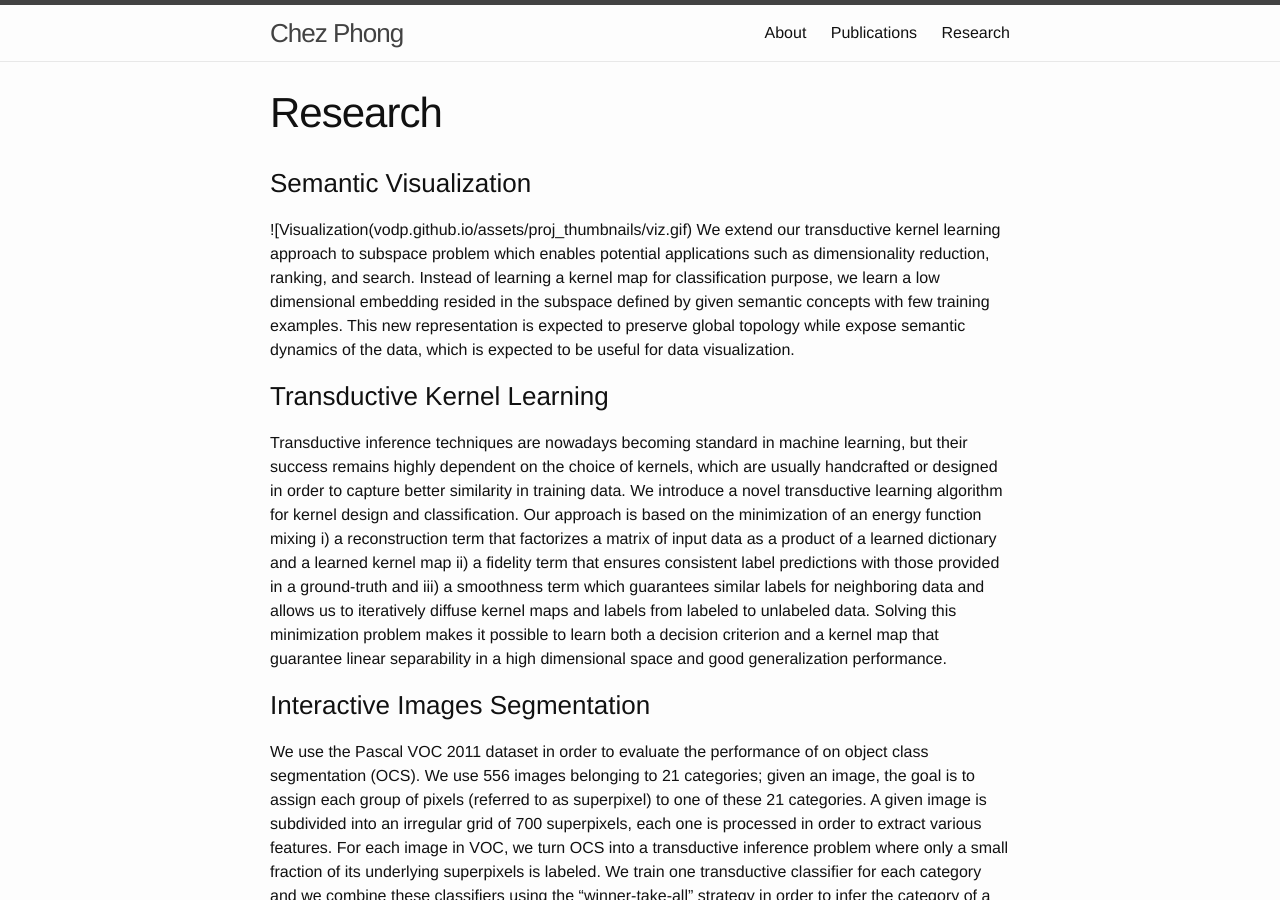
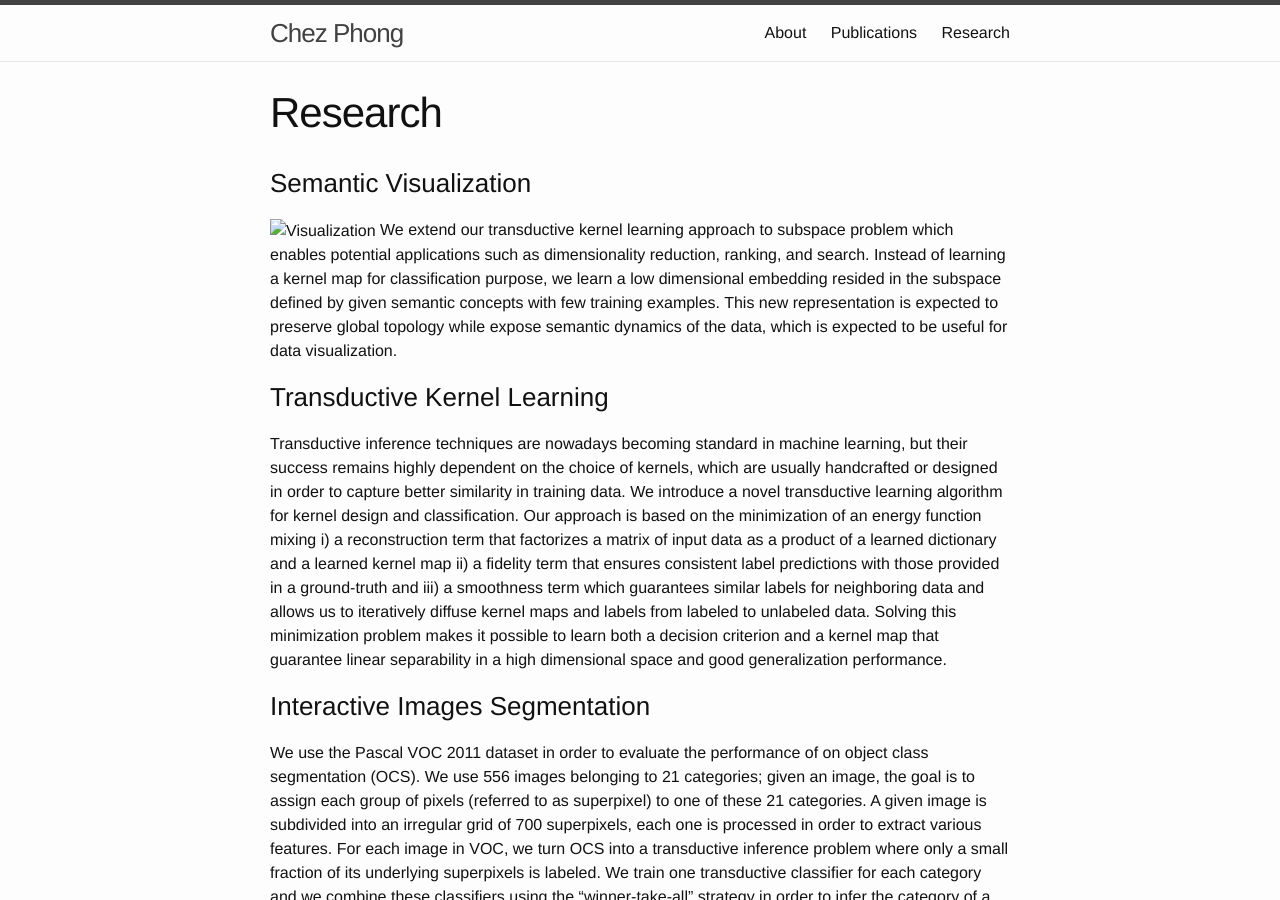
Before and after one commit to vodp/vodp.github.io, a Jekyll site: the page built from research.md, in a window 1280 px wide and 900 px high. Built offline with Jekyll 4.4.1, drawn with Linux system fonts in a browser that asks for light colours.

Commit message:
Update research.md

```diff
--- a/research.md
+++ b/research.md
@@ -5,7 +5,7 @@
 ---
 
 ### Semantic Visualization ###
-![Visualization({{site.url}}/assets/proj_thumbnails/viz.gif)
+![Visualization]({{ site.url }}/assets/proj_thumbnails/viz.gif)
 We extend our transductive kernel learning approach to subspace problem which enables potential applications such as dimensionality reduction, ranking, and search. Instead of learning a kernel map for classification purpose, we learn a low dimensional embedding resided in the subspace defined by given semantic concepts with few training examples. This new representation is expected to preserve global topology while expose semantic dynamics of the data, which is expected to be useful for data visualization.
 
 ### Transductive Kernel Learning ###
```
